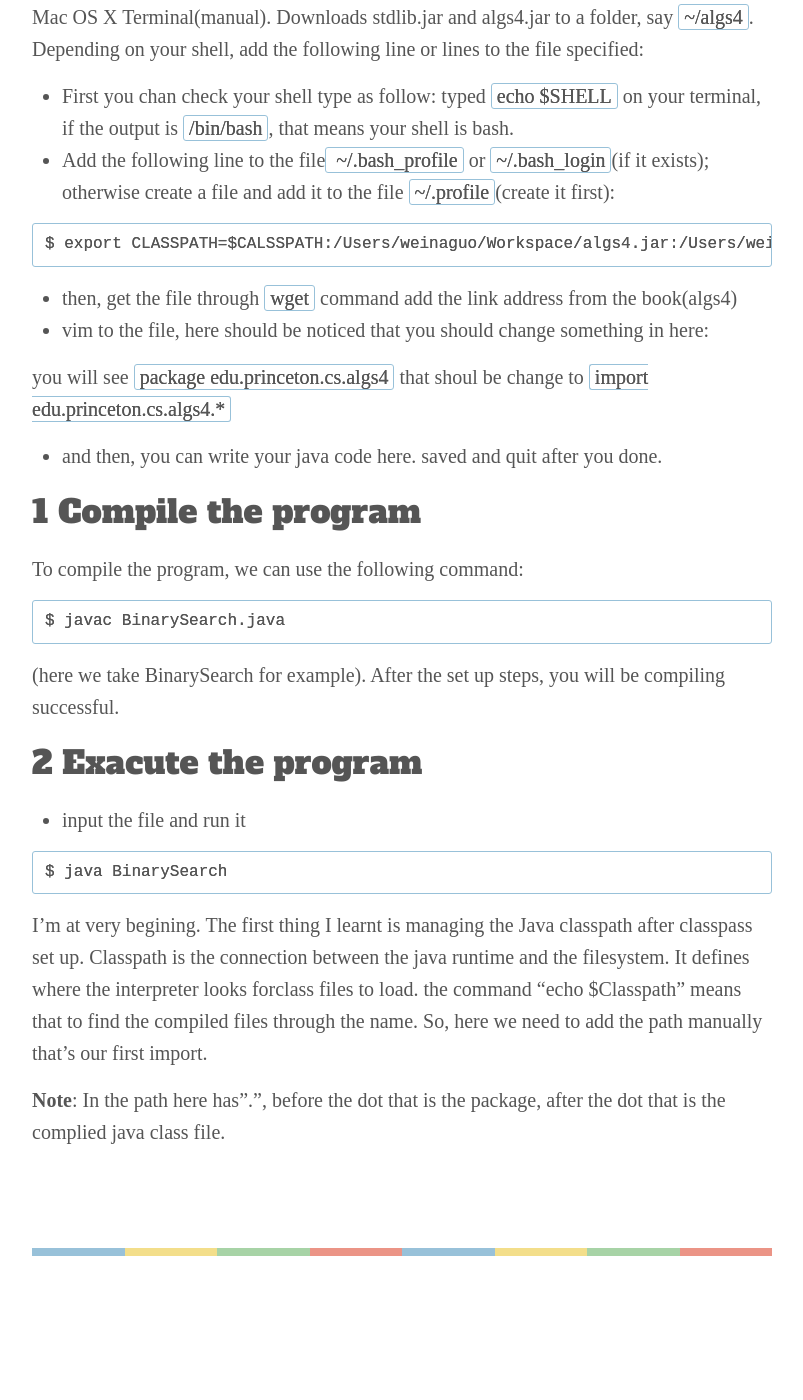
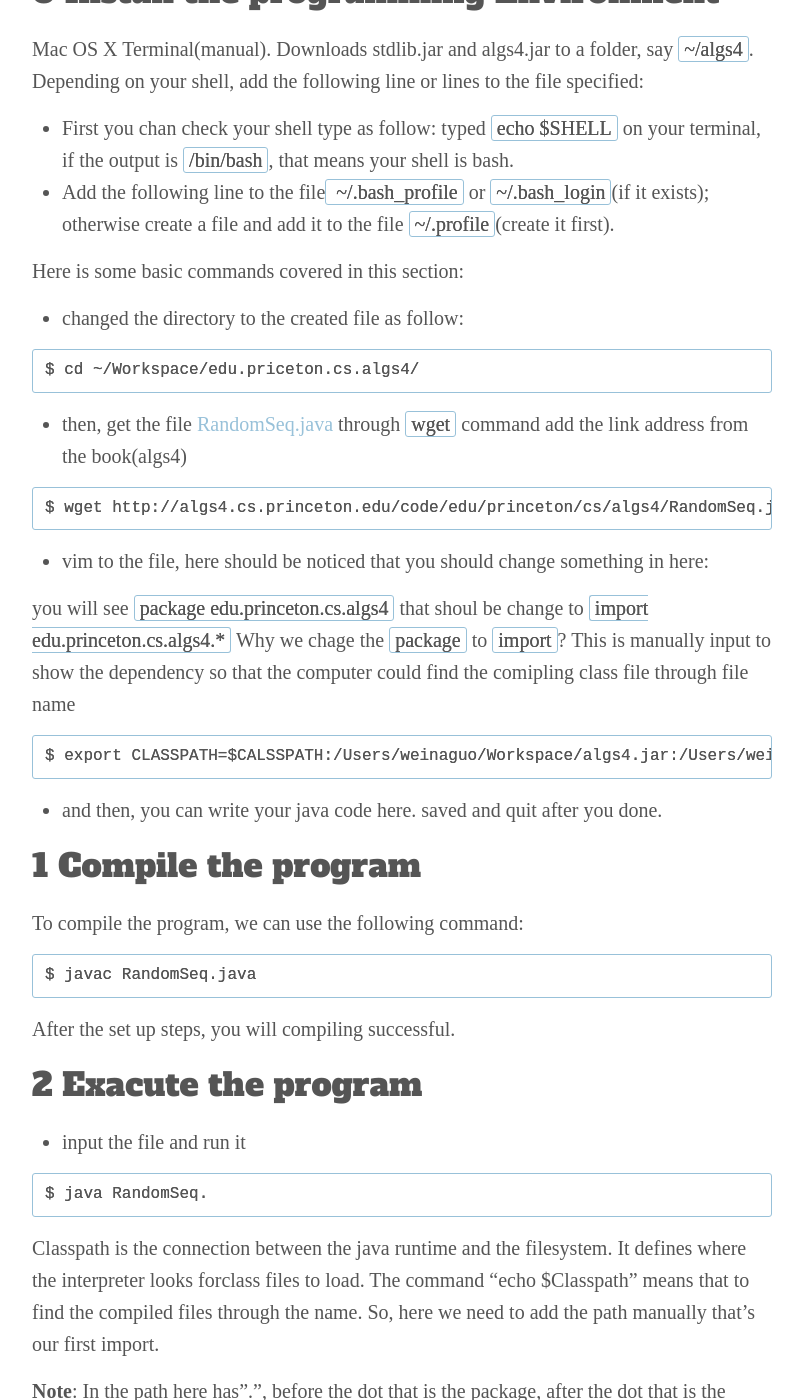
Before and after one commit to weina1117/weina1117.github.io, a Jekyll site: the page built from _posts/2016-11-17-algorithms4-try_to_learn_java.md, in a window 1280 px wide and 1400 px high, scrolled down 642 px. Shown: the whole window, without its empty margins (238-1041 px from the left). Built offline with Jekyll 4.4.1, drawn with Linux system fonts in a browser that asks for light colours; some web fonts are replaced; comment, search, counter and statistics services are not loaded; before the commit the page ends 1898 px from its top, so only the background shows below that; some of the changed text lies outside the part shown.

Commit message:
update in details

````diff
--- a/_posts/2016-11-17-algorithms4-try_to_learn_java.md
+++ b/_posts/2016-11-17-algorithms4-try_to_learn_java.md
@@ -5,7 +5,9 @@ title: How to set up java programming environment
 
 This document instructs you on how to set up java programming environment for
 Macbook by iterm. It provides a step-by-step guide for creating, compiling and
-exacuting my first java program using iterm.
+exacuting my first java program using iterm.  Here I take the example from
+[Algorithms 4th Edition](http://algs4.cs.princeton.edu/). [Java code]
+(http://algs4.cs.princeton.edu/code/) of this book is given.
 
 0 Install the programming Environment
 -------------------------------------
@@ -18,19 +20,34 @@ specified:
 terminal, if the output is `/bin/bash`, that means your shell is bash.
 * Add the following line to the file` ~/.bash_profile` or `~/.bash_login`(if it
   exists); otherwise create a file and add it to the file `~/.profile`(create it
-first):
+first).
+
+Here is some basic commands covered in this section:
+
+* changed the directory to the created file as follow:
+
+```sh
+$ cd ~/Workspace/edu.priceton.cs.algs4/
+```
+
+* then, get the file [RandomSeq.java]( http://algs4.cs.princeton.edu/code/edu/princeton/cs/algs4/RandomSeq.java)
+through `wget` command add the link address from the book(algs4)
+
+```sh
+$ wget http://algs4.cs.princeton.edu/code/edu/princeton/cs/algs4/RandomSeq.java
+```
+
+* vim to the file, here should be noticed that you should change something in
+  here:
+
+you will see `package edu.princeton.cs.algs4` that shoul be change to
+`import edu.princeton.cs.algs4.*` Why we chage the `package` to `import`?
+This is manually input to show the dependency so that the computer could find
+the comipling class file through file name
 
 ```sh
 $ export CLASSPATH=$CALSSPATH:/Users/weinaguo/Workspace/algs4.jar:/Users/weinaguo/Workspace/edu.princeton.cs.algs4
 ```
-
-* then, get the file through `wget` command add the link address from the
-  book(algs4)
-* vim to the file, here should be noticed that you should change something in
-  here:
-
-you will see `package edu.princeton.cs.algs4` that shoul be change to
-`import edu.princeton.cs.algs4.*`
 
 * and then, you can write your java code here. saved and quit after you done.
 
@@ -39,11 +56,10 @@ you will see `package edu.princeton.cs.algs4` that shoul be change to
 To compile the program, we can use the following command:
 
 ```sh
-$ javac BinarySearch.java
+$ javac RandomSeq.java
 ```
 
-(here we take BinarySearch for example). After the set up steps, you will be
-compiling successful.
+After the set up steps, you will compiling successful.
 
 2 Exacute the program
 ---------------------
@@ -51,15 +67,13 @@ compiling successful.
 * input the file and run it
 
 ```sh
-$ java BinarySearch
+$ java RandomSeq.
 ```
 
-I'm at very begining. The first thing I learnt is managing the Java
-classpath after classpass set up. Classpath is the connection between the java
-runtime and the filesystem. It defines where the interpreter looks forclass
-files to load. the command "echo $Classpath" means that to find the compiled
-files through the name. So, here we need to add the path manually that's our
-first import.
+Classpath is the connection between the java runtime and the filesystem.
+It defines where the interpreter looks forclass files to load.
+The command "echo $Classpath" means that to find the compiled files through the
+name. So, here we need to add the path manually that's our first import.
 
 **Note**: In the path here has".", before the dot that is the package, after
 the dot that is the complied java class file.
````
